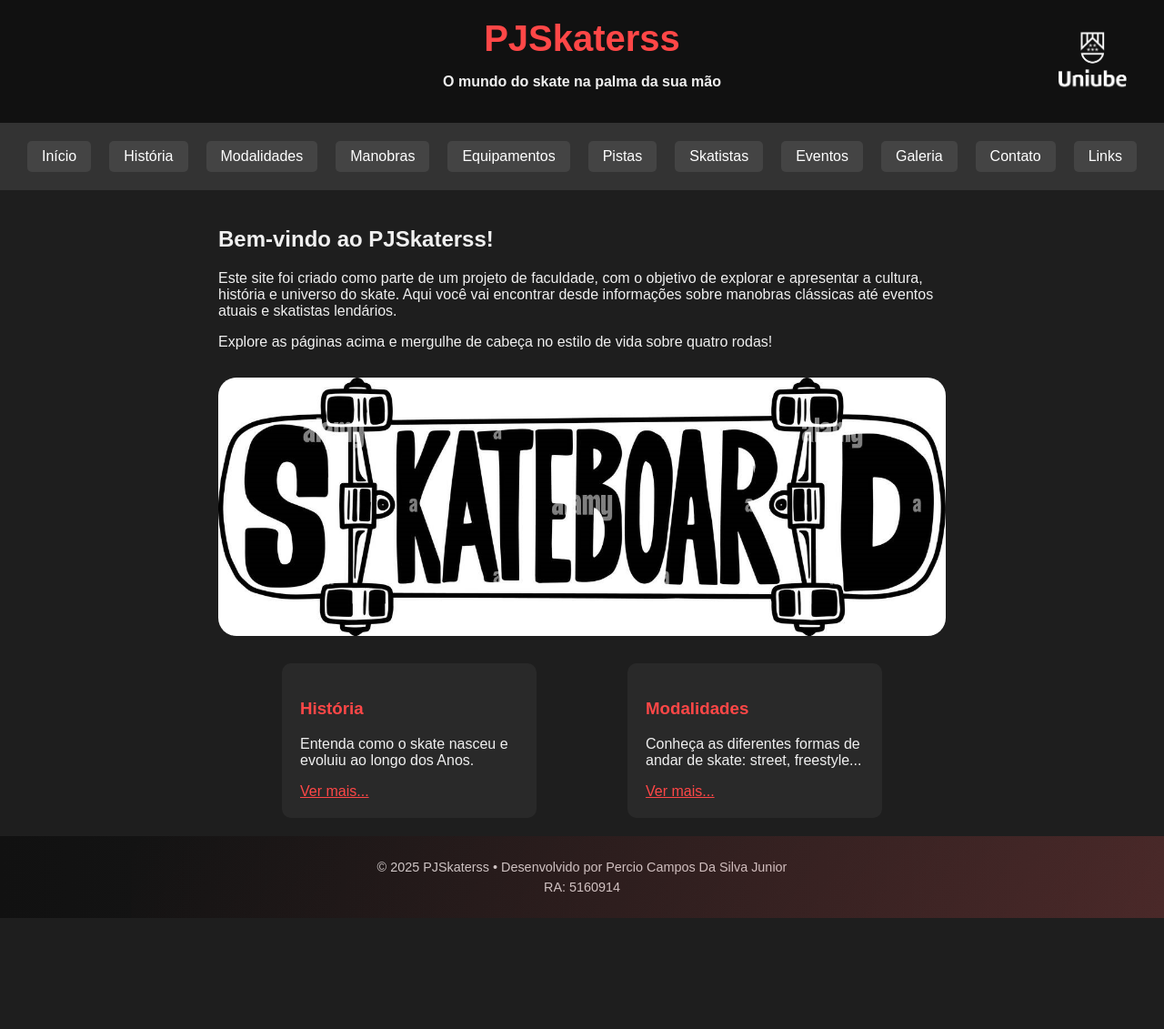
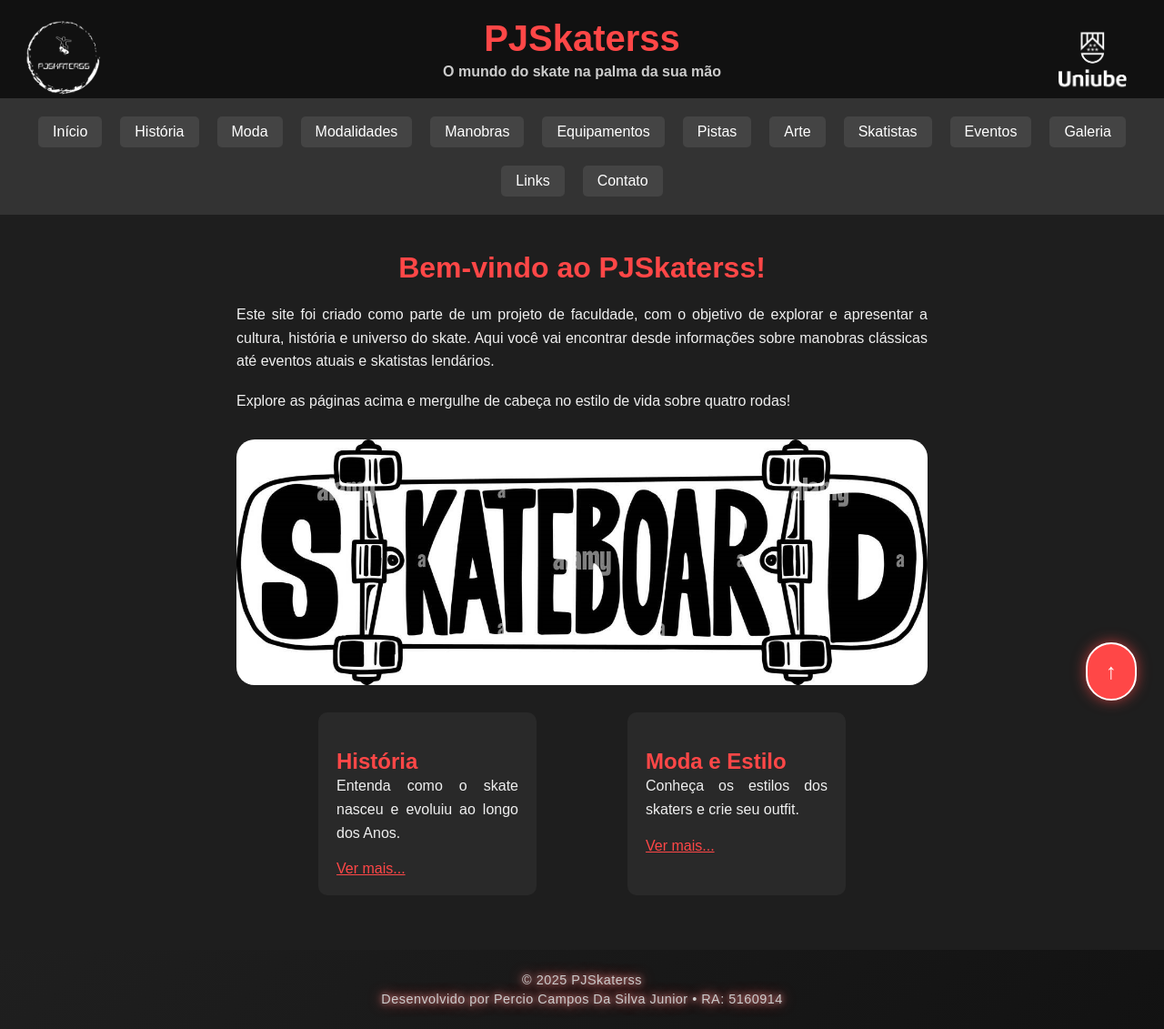
Before and after one commit to PercioJunior/pjskaterss, a plain HTML site: page index.html in a window 1280 px wide. Shown: the whole page at 91% size. Before the commit the page ends 1009 px from the top, so only its background shows below. Drawn offline with Linux system fonts and the light colour scheme.

Commit message:
Update index.html

```diff
--- a/index.html
+++ b/index.html
@@ -4,115 +4,7 @@
   <meta charset="UTF-8" />
   <meta name="viewport" content="width=device-width, initial-scale=1.0"/>
   <title>PJSkaterss - Página Inicial</title>
-  <style>
-    body {
-      font-family: Arial, sans-serif;
-      margin: 0;
-      background-color: #1e1e1e;
-      color: #f0f0f0;
-    }
-    header {
-      background-color: #111;
-      padding: 20px;
-      text-align: center;
-    }
-    header h1 {
-      margin: 0;
-      font-size: 2.5rem;
-      color: #ff4747;
-    }
-    header img.logoUniube{
-      position: absolute;
-      top: 24px;
-      right: 20px;
-      height: 100px;
-      filter: brightness(0) invert(1);
-    }
-    header img.logoSkate{
-      position: absolute;
-      top: 15px;
-      right: 1770px;
-      height: 100px;
-      filter: brightness(0) invert(1);
-    }
-    nav {
-      background-color: #333;
-      display: flex;
-      flex-wrap: wrap;
-      justify-content: center;
-      padding: 10px;
-    }
-    nav a {
-      color: #fff;
-      text-decoration: none;
-      margin: 10px;
-      padding: 8px 16px;
-      background-color: #444;
-      border-radius: 5px;
-      transition: 0.3s;
-    }
-    nav a:hover {
-      background-color: #ff4747;
-    }
-    main {
-      padding: 20px;
-      max-width: 800px;
-      margin: auto;
-    }
-    footer {
-  background: linear-gradient(90deg, #111, #222);
-  color: #ccc;
-  padding: 20px;
-  text-align: center;
-  font-size: 0.9rem;
-  position: relative;
-  overflow: hidden;
-}
-
-.footer-content {
-  animation: fadeInUp 1.2s ease;
-}
-
-footer p {
-  margin: 6px 0;
-}
-
-footer::before {
-  content: "";
-  position: absolute;
-  top: 0;
-  left: -50%;
-  width: 200%;
-  height: 100%;
-  background: linear-gradient(
-    120deg,
-    transparent,
-    rgba(255, 71, 71, 0.2),
-    transparent
-  );
-  animation: shine 4s infinite;
-}
-
-@keyframes fadeInUp {
-  from {
-    opacity: 0;
-    transform: translateY(30px);
-  }
-  to {
-    opacity: 1;
-    transform: translateY(0);
-  }
-}
-
-@keyframes shine {
-  0% {
-    left: -50%;
-  }
-  100% {
-    left: 100%;
-  }
-}
-  </style>
+  <link rel="stylesheet" href="css/style.css">
 </head>
 <body>
   <header>
@@ -125,15 +17,17 @@ footer::before {
   <nav>
     <a href="index.html">Início</a>
     <a href="historia.html">História</a>
+    <a href="moda.html">Moda</a>
     <a href="modalidades.html">Modalidades</a>
     <a href="manobras.html">Manobras</a>
     <a href="equipamentos.html">Equipamentos</a>
     <a href="pistas.html">Pistas</a>
+    <a href="arte.html">Arte</a>
     <a href="skaters.html">Skatistas</a>
     <a href="eventos.html">Eventos</a>
     <a href="fotos.html">Galeria</a>
+    <a href="links.html">Links</a>
     <a href="contato.html">Contato</a>
-    <a href="links.html">Links</a>
   </nav>
 
   <main>
@@ -158,19 +52,22 @@ footer::before {
           <a href="historia.html" style="color: #ff4747;">Ver mais...</a>
         </div>
         <div style="background-color: #292929; padding: 20px; border-radius: 10px; width: 240px;">
-          <h3 style="color: #ff4747;">Modalidades</h3>
-          <p>Conheça as diferentes formas de andar de skate: street, freestyle...</p>
-          <a href="modalidades.html" style="color: #ff4747;">Ver mais...</a>
+          <h3 style="color: #ff4747;">Moda e Estilo</h3>
+          <p>Conheça os estilos dos skaters e crie seu outfit.</p>
+          <a href="moda.html" style="color: #ff4747;">Ver mais...</a>
         </div>
       </div>
 
     </main>
 
-    <footer>
-      <div class="footer-content">
-        <p>&copy; 2025 PJSkaterss • Desenvolvido por Percio Campos Da Silva Junior</p>
-        <p>RA: 5160914</p>
+    <footer class="footer">
+      <div class="footer-container">
+        <div class="footer-text">
+          <p>&copy; 2025 PJSkaterss</p>
+          <p>Desenvolvido por Percio Campos Da Silva Junior • RA: 5160914</p>
+        </div>
       </div>
     </footer>
+  <a href="#" class="btn-topo" title="Voltar ao topo">↑</a>
 </body>
 </html>
```
